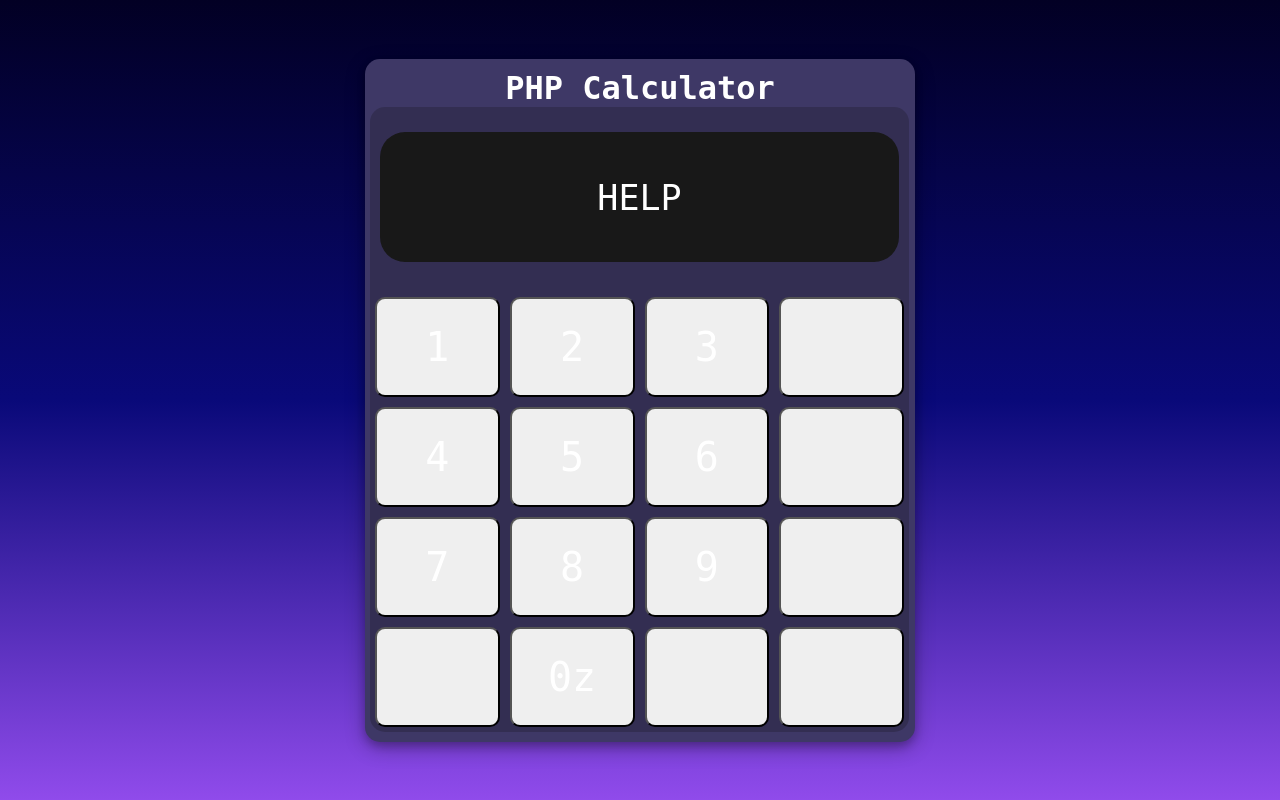
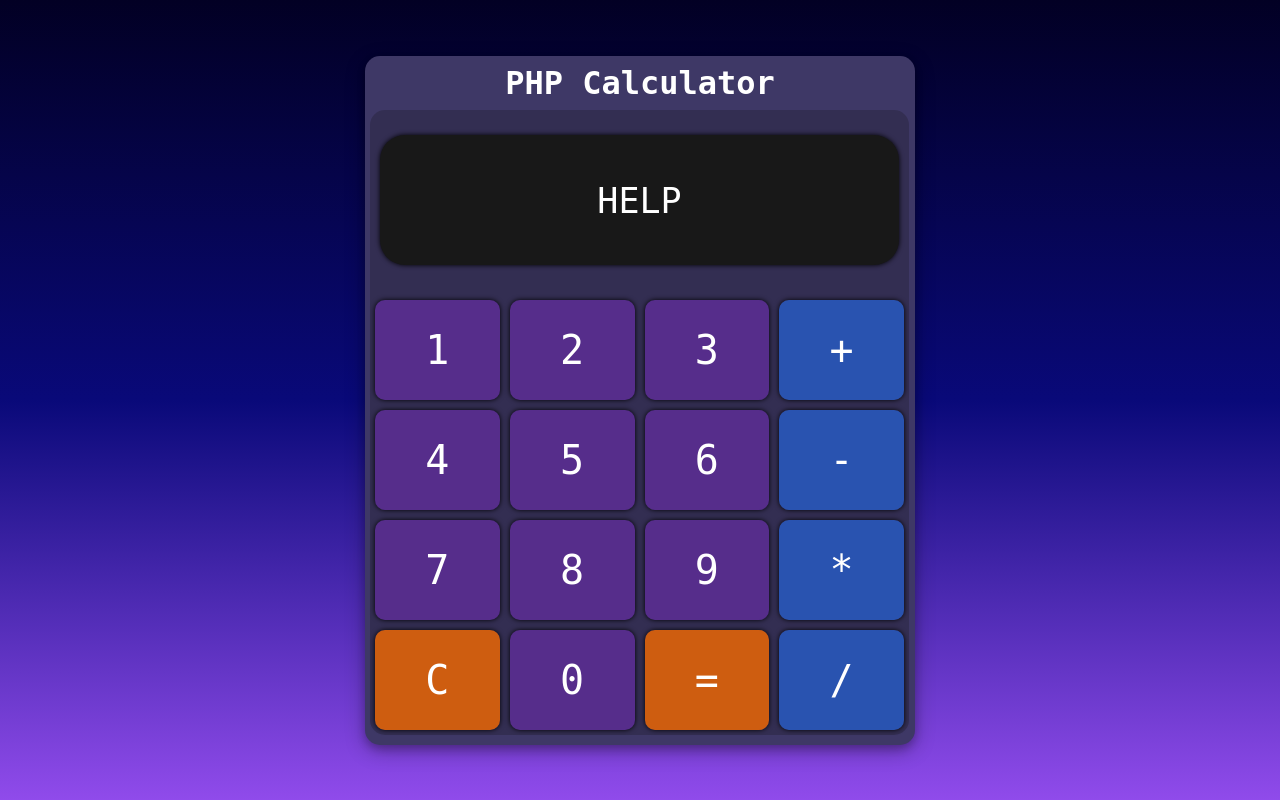
Before and after one commit to integrityzip/PHPCalculator, a PHP site: page / in a window 1280 px wide. Run offline with PHP 8.4, Linux system fonts and the light colour scheme.

Commit message:
Styled up the website and brought it to the (hopefully) final version

```diff
--- a/Style/style.css
+++ b/Style/style.css
@@ -2,6 +2,9 @@
     margin: 0;
     padding: 0;
     font-family: 'Cascadia Code', monospace;
+}
+
+p {
     color: white;
 }
 
@@ -28,7 +31,8 @@ main {
 
 main h1 {
     text-align: center;
-    margin-top: 10px;
+    margin: 8px 0;
+    color: white;
 }
 
 div {
@@ -40,6 +44,10 @@ div {
     background-color: #1f1d2b55;
     border-radius: 15px;
     width: 98%;
+}
+
+section {
+    box-shadow: 0px 0px 5px black;
 }
 
 .calculatorBar {
@@ -64,17 +72,28 @@ button {
     margin: 5px;
     border-radius: 10px;
     font-size: 40px;
+    border: none;
+    box-shadow: 0px 0px 5px black;
+}
 
+button:hover {
+    cursor: pointer;
+    box-shadow: 0px 0px 15px black;
+}
+
+button:active {
+    outline: none;
+    box-shadow: inset 0 0 10px black;
 }
 
 .numberButton {
-
+    background-color: rgb(138, 43, 226, 40%);
 }
 
 .methodButton{
-
+    background-color: rgba(39, 93, 201, 80%);
 }
 
 .controlButton {
-
+    background-color: rgba(245, 106, 0, 0.8);
 }
--- a/index.php
+++ b/index.php
@@ -13,22 +13,22 @@
             <p>HELP</p>
         </section>
 
-        <button><p>1</p></button>
-        <button><p>2</p></button>
-        <button><p>3</p></button>
-        <button><p></p></button>
-        <button><p>4</p></button>
-        <button><p>5</p></button>
-        <button><p>6</p></button>
-        <button><p></p></button>
-        <button><p>7</p></button>
-        <button><p>8</p></button>
-        <button><p>9</p></button>
-        <button><p></p></button>
-        <button><p></p></button>
-        <button><p>0z</p></button>
-        <button><p></p></button>
-        <button><p></p></button>
+        <button class="numberButton"><p>1</p></button>
+        <button class="numberButton"><p>2</p></button>
+        <button class="numberButton"><p>3</p></button>
+        <button class="methodButton"><p>+</p></button>
+        <button class="numberButton"><p>4</p></button>
+        <button class="numberButton"><p>5</p></button>
+        <button class="numberButton"><p>6</p></button>
+        <button class="methodButton"><p>-</p></button>
+        <button class="numberButton"><p>7</p></button>
+        <button class="numberButton"><p>8</p></button>
+        <button class="numberButton"><p>9</p></button>
+        <button class="methodButton"><p>*</p></button>
+        <button class="controlButton"><p>C</p></button>
+        <button class="numberButton"><p>0</p></button>
+        <button class="controlButton"><p>=</p></button>
+        <button class="methodButton"><p>/</p></button>
     </div>
     </main>
 </body>
```
